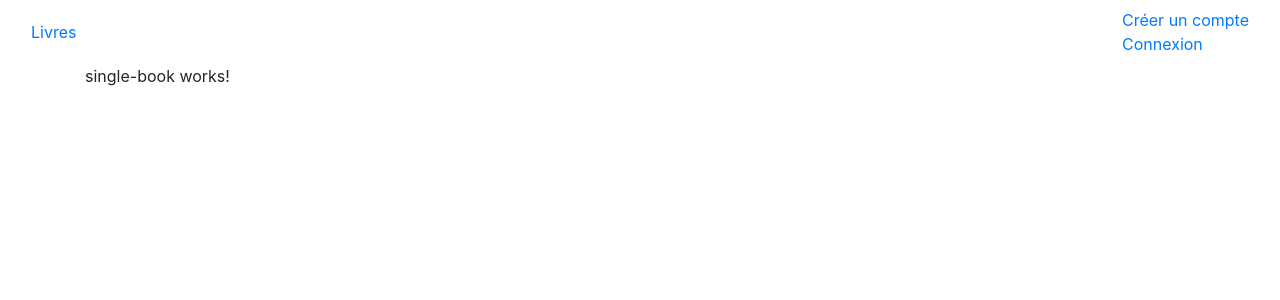
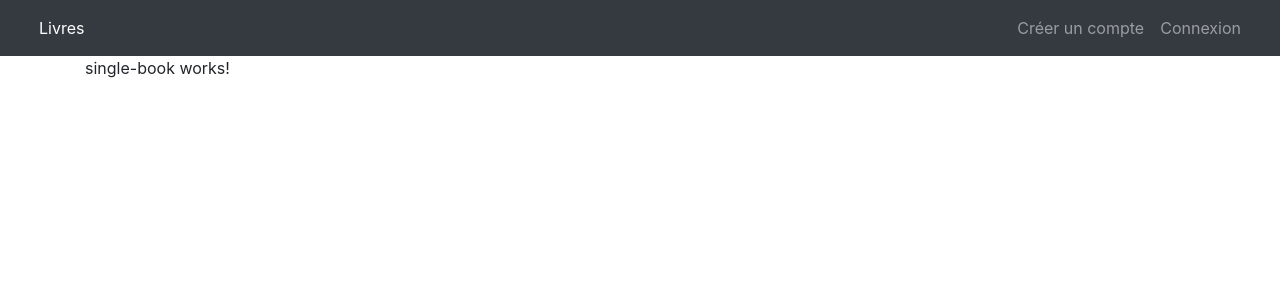
Before and after one commit to Nicolas-Hermet/OpenClassrooms_Angular_Book_Shelf, an Angular app: page /books/view/1 in a window 1280 px wide. Shown: the top 300 px of the page. Built offline with nearby package versions, Linux system fonts and the light colour scheme.

Commit message:
Fix fu*@%ù$ bootstrap 4

```diff
--- a/angular.json
+++ b/angular.json
@@ -46,7 +46,7 @@
               "src/assets"
             ],
             "styles": [
-              "../node_modules/bootstrap/dist/css/bootstrap.css",
+              "./node_modules/bootstrap/dist/css/bootstrap.css",
               "src/styles.scss"
             ],
             "scripts": []
--- a/src/app/header/header.component.html
+++ b/src/app/header/header.component.html
@@ -1,17 +1,19 @@
-<nav class="navbar navbar-default">
+<nav class="navbar navbar-expand-lg navbar-dark bg-dark">
   <div class="container-fluid">
+    <div class="collapse navbar-collapse"  id="navbarNavAltMarkup">
       <ul class="nav navbar-nav">
-      <li routerLinkActive="active">
-        <a routerLink="books">Livres</a>
+        <li routerLinkActive="active" class="nav-item">
+          <a class="nav-link" routerLink="books">Livres</a>
         </li>
       </ul>
-    <ul class="nav navbar-nav navbar-right">
-      <li routerLinkActive="active">
-        <a routerLink="auth/signup">Créer un compte</a>
+      <ul  class="navbar-nav ml-auto">
+        <li routerLinkActive="active" class="nav-item">
+          <a class="nav-link" routerLink="auth/signup">Créer un compte</a>
         </li>
-      <li routerLinkActive="active">
-        <a routerLink="auth/signin">Connexion</a>
+        <li routerLinkActive="active" class="nav-item">
+          <a class="nav-link" routerLink="auth/signin">Connexion</a>
         </li>
       </ul>
     </div>
+  </div>
 </nav>
```
Lines whose indentation alone changed are shown as unchanged.
